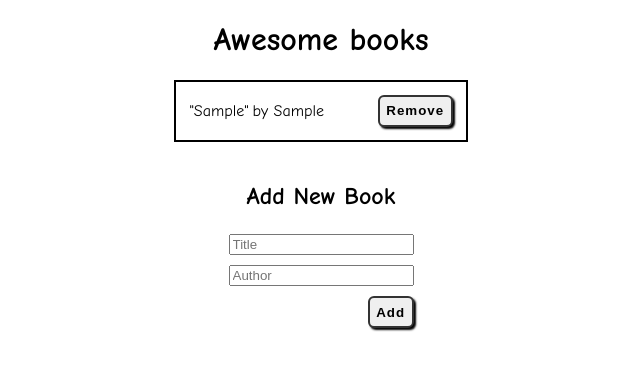
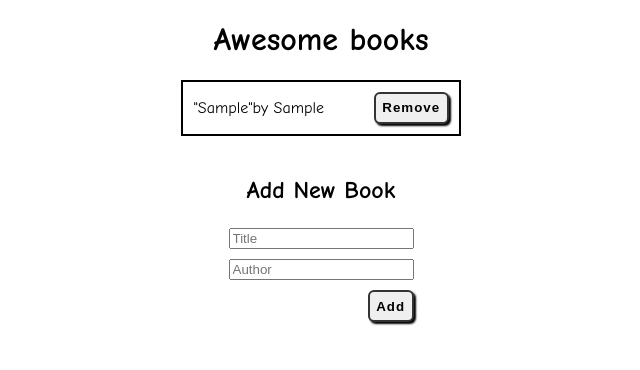
Before and after one commit to ForHemer/Awesome-book, a website: page index.html in a window 1280 px wide. Both pictures are taken after typing "Sample", "Sample" into the empty fields and a click on the input "Add". Shown: the whole page, without its empty margins (319-959 px from the left). Drawn offline with Linux system fonts and the light colour scheme.

Commit message:
Update table styles

```diff
--- a/index.js
+++ b/index.js
@@ -1,3 +1,4 @@
+/* Add Book */
 const addBook = () => {
   let books;
   const bookTitle = document.querySelector('#title').value;
@@ -16,6 +17,7 @@ const addBook = () => {
   localStorage.setItem('books', JSON.stringify(books));
 };
 
+/* Display Book */
 const displayBook = () => {
   const newBook = document.querySelector('.table-item');
 
@@ -36,6 +38,7 @@ const displayBook = () => {
   });
 };
 
+/* Submit */
 document.querySelector('.btn-submit').addEventListener('click', (e) => {
   e.preventDefault();
   addBook();
@@ -44,6 +47,7 @@ document.querySelector('.btn-submit').addEventListener('click', (e) => {
   document.querySelector('#author').value = '';
 });
 
+/* Remove Book */
 const deleteBook = (elem) => {
   const books = JSON.parse(localStorage.getItem('books'));
   if (books.length === 1) {
--- a/styles.css
+++ b/styles.css
@@ -24,10 +24,15 @@ h2 {
 table {
   border: solid 2px black;
   padding: 10px;
+  border-spacing: 0;
 }
 
 tr:nth-child(even) {
   background-color: #f2f2f2;
+}
+
+td {
+  padding: 0;
 }
 
 input {
```
